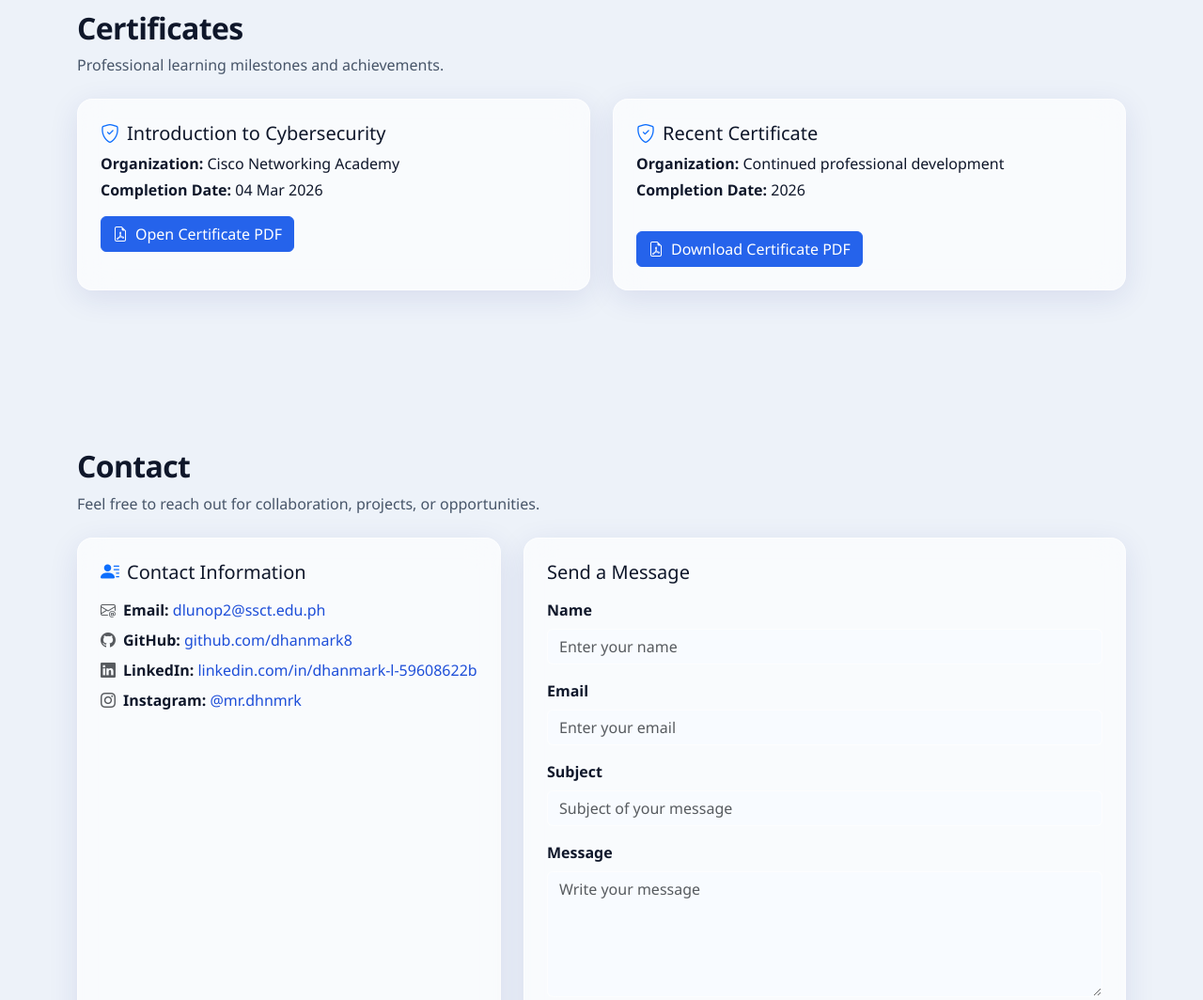
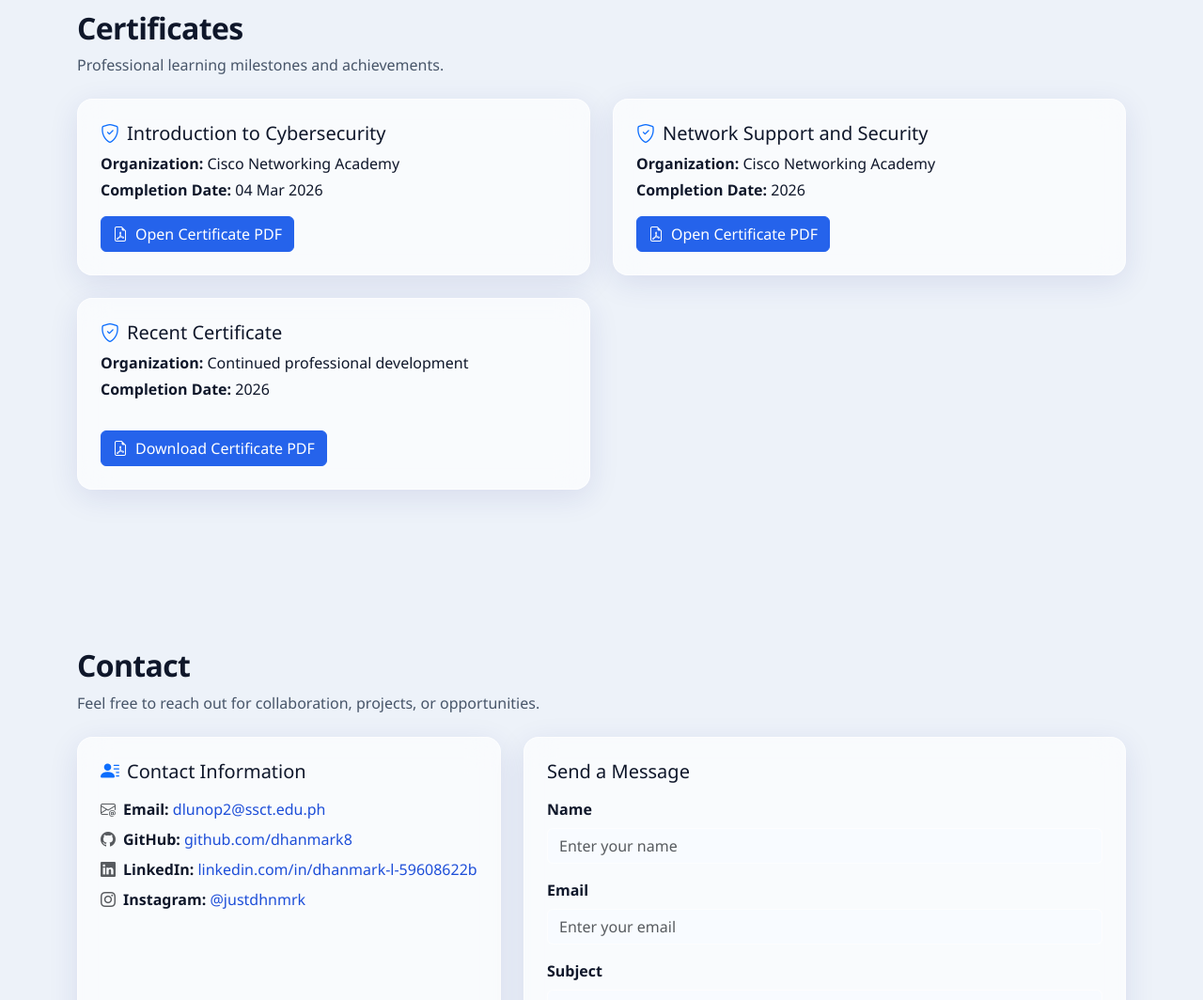
Before and after one commit to dhanmark8/portfolio, a plain HTML site: page index.html in a window 1280 px wide. Shown: the part 3100-4164 px from the top of the page at 94% size. Drawn offline with nearby package versions, Linux system fonts and the light colour scheme.

Commit message:
added certificate and change IG username

```diff
--- a/index.html
+++ b/index.html
@@ -648,6 +648,14 @@
                     </div>
                     <div class="col-12 col-md-6">
                         <article class="custom-card h-100 p-4">
+                            <h3 class="h5 mb-2"><i class="bi bi-shield-check me-2 text-primary"></i>Network Support and Security</h3>
+                            <p class="mb-1"><strong>Organization:</strong> Cisco Networking Academy</p>
+                            <p class="mb-3"><strong>Completion Date:</strong> 2026</p>
+                            <a href="assets/certificates/Network_Support_and_Security_certificate_dhanmarklunop-gmail-com_afbb19f5-1d8f-4293-9856-e5fe25e6b696.pdf" class="btn btn-primary" target="_blank" rel="noopener noreferrer"><i class="bi bi-file-earmark-pdf me-2"></i>Open Certificate PDF</a>
+                        </article>
+                    </div>
+                    <div class="col-12 col-md-6">
+                        <article class="custom-card h-100 p-4">
                             <h3 class="h5 mb-2"><i class="bi bi-shield-check me-2 text-primary"></i>Recent Certificate</h3>
                             <p class="mb-1"><strong>Organization:</strong> Continued professional development</p>
                             <p class="mb-3"><strong>Completion Date:</strong> 2026</p>
@@ -673,7 +681,7 @@
                             <p class="mb-2 contact-link"><i class="bi bi-envelope-at me-2 text-muted"></i><strong>Email:</strong> <a href="mailto:dlunop2@ssct.edu.ph">dlunop2@ssct.edu.ph</a></p>
                             <p class="mb-2 contact-link"><i class="bi bi-github me-2 text-muted"></i><strong>GitHub:</strong> <a href="https://github.com/dhanmark8" target="_blank" rel="noopener noreferrer">github.com/dhanmark8</a></p>
                             <p class="mb-2 contact-link"><i class="bi bi-linkedin me-2 text-muted"></i><strong>LinkedIn:</strong> <a href="https://www.linkedin.com/in/dhanmark-l-59608622b/" target="_blank" rel="noopener noreferrer">linkedin.com/in/dhanmark-l-59608622b</a></p>
-                            <p class="mb-0 contact-link"><i class="bi bi-instagram me-2 text-muted"></i><strong>Instagram:</strong> <a href="https://www.instagram.com/mr.dhnmrk" target="_blank" rel="noopener noreferrer">@mr.dhnmrk</a></p>
+                            <p class="mb-0 contact-link"><i class="bi bi-instagram me-2 text-muted"></i><strong>Instagram:</strong> <a href="https://www.instagram.com/justdhnmrk" target="_blank" rel="noopener noreferrer">@justdhnmrk</a></p>
                         </div>
                     </div>
 
@@ -718,7 +726,7 @@
                 <div class="col-12 col-md-6 text-md-end">
                     <a href="https://github.com/dhanmark8" target="_blank" rel="noopener noreferrer" class="me-3">GitHub</a>
                     <a href="https://www.linkedin.com/in/dhanmark-l-59608622b/" target="_blank" rel="noopener noreferrer" class="me-3">LinkedIn</a>
-                    <a href="https://www.instagram.com/mr.dhnmrk" target="_blank" rel="noopener noreferrer" class="me-3">Instagram</a>
+                    <a href="https://www.instagram.com/justdhnmrk" target="_blank" rel="noopener noreferrer" class="me-3">Instagram</a>
                     <a href="mailto:dlunop2@ssct.edu.ph">Email</a>
                 </div>
             </div>
```
Also changed, not shown: app/index.html (+10 -2 lines), 1 other file.
